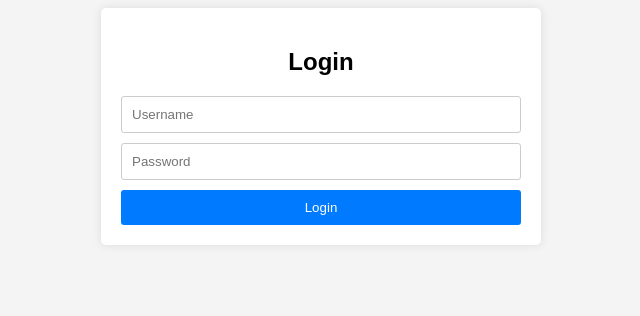
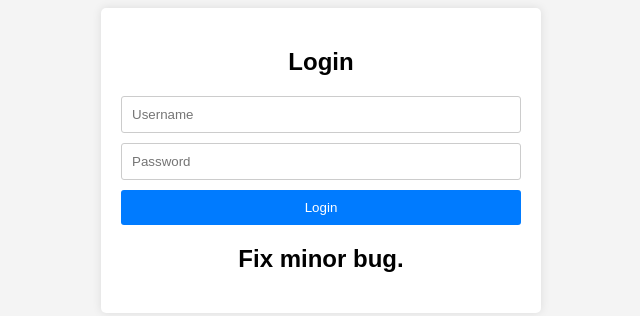
Before and after one commit to hiumx/git-practice, a plain HTML site: page index.html in a window 1280 px wide. Shown: the whole page, without its empty margins (319-959 px from the left). Drawn offline with Linux system fonts and the light colour scheme.

Commit message:
Fix minor bug

```diff
--- a/index.html
+++ b/index.html
@@ -54,6 +54,7 @@
         <input type="password" name="password" placeholder="Password" required>
         <input type="submit" value="Login">
     </form>
+    <h2>Fix minor bug.</h2>
 </div>
 
 </body>
```
